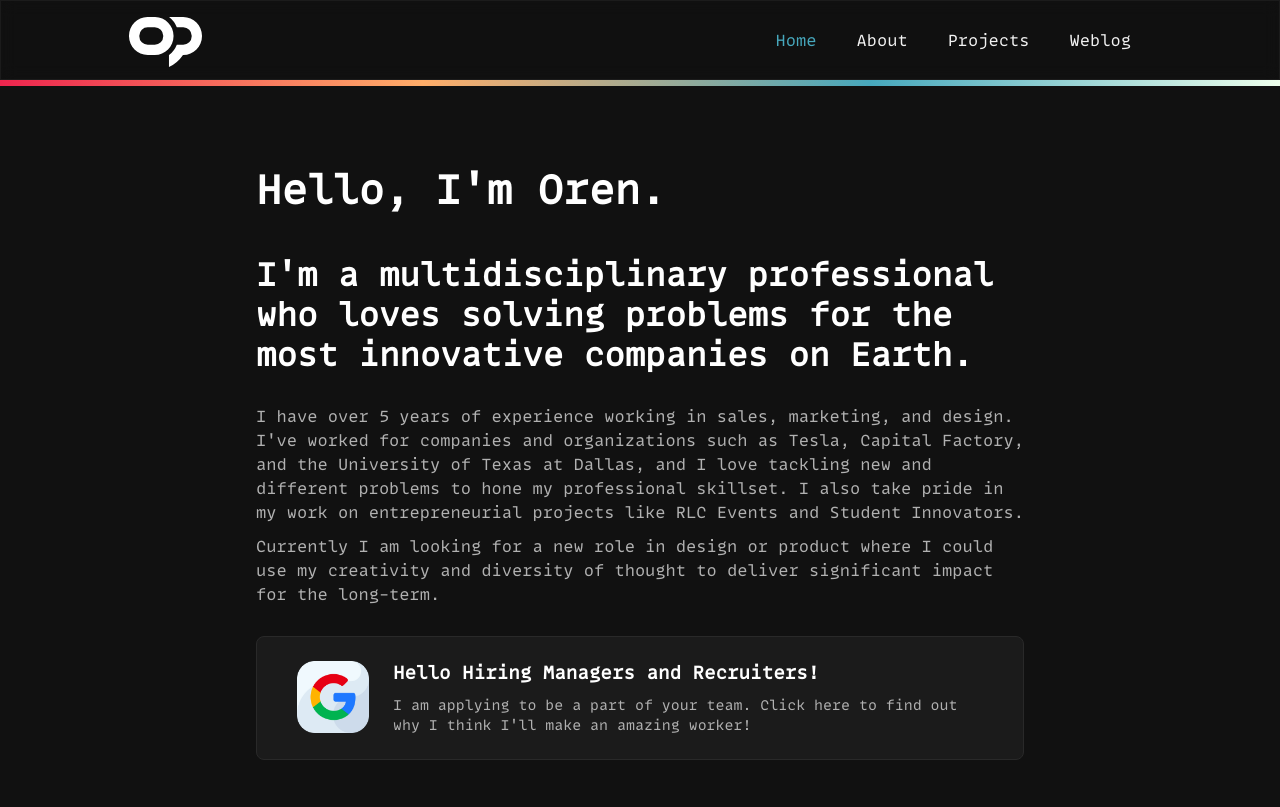
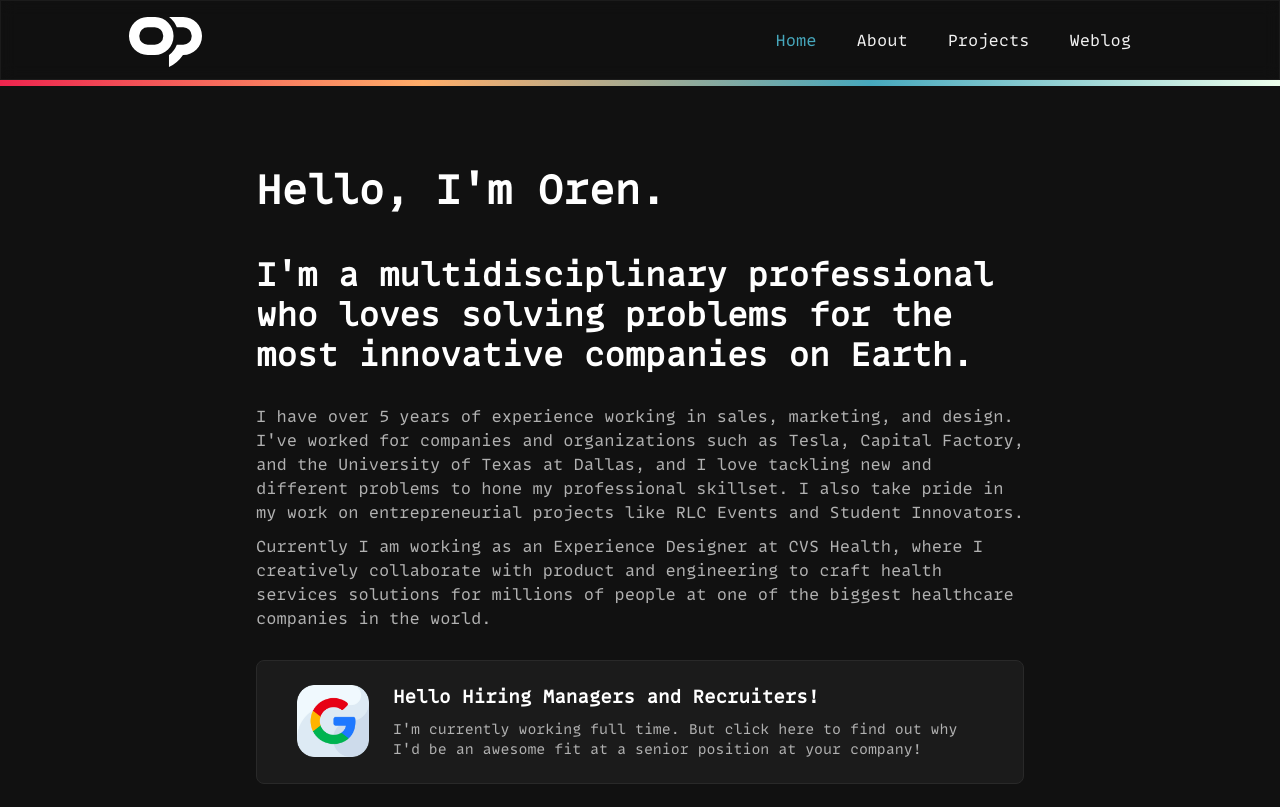
Before and after one commit to orenpajela/orenpajelawebsite, a plain HTML site: page index.html in a window 1280 px wide. Shown: the top 807 px of the page. Drawn offline with nearby package versions, Linux system fonts and the light colour scheme.

Commit message:
Update index.html

```diff
--- a/index.html
+++ b/index.html
@@ -48,13 +48,13 @@
       <h2 class="size-32-heading">I&#x27;m a multidisciplinary professional who loves solving problems for the most innovative companies on Earth.</h2>
       <div class="_20-px-spacer"></div>
       <p class="paragraph">I have over 5 years of experience working in sales, marketing, and design. I&#x27;ve worked for companies and organizations such as Tesla, Capital Factory, and the University of Texas at Dallas, and I love tackling new and different problems to hone my professional skillset. I also take pride in my work on entrepreneurial projects like RLC Events and Student Innovators. </p>
-      <p class="paragraph">Currently I am looking for a new role in design or product where I could use my creativity and diversity of thought to deliver significant impact for the long-term.</p>
+      <p class="paragraph">Currently I am working as an Experience Designer at CVS Health, where I creatively collaborate with product and engineering to craft health services solutions for millions of people at one of the biggest healthcare companies in the world.</p>
       <div class="_20-px-spacer"></div>
       <a href="google.html" class="project-div w-inline-block">
         <div class="icon-holder"><img src="images/Google-Icon.png" loading="lazy" width="72" sizes="72px" srcset="images/Google-Icon-p-500.png 500w, images/Google-Icon.png 512w" alt="A Google Icon" class="image-3"></div>
         <div class="project-text-div">
           <h3 class="heading-3">Hello Hiring Managers and Recruiters!</h3>
-          <p class="paragraph-2">I am applying to be a part of your team. Click here to find out why I think I&#x27;ll make an amazing worker!</p>
+          <p class="paragraph-2">I'm currently working full time. But click here to find out why I&#x27;d be an awesome fit at a senior position at your company!</p>
         </div>
       </a>
       <div class="_20-px-spacer"></div>
```
